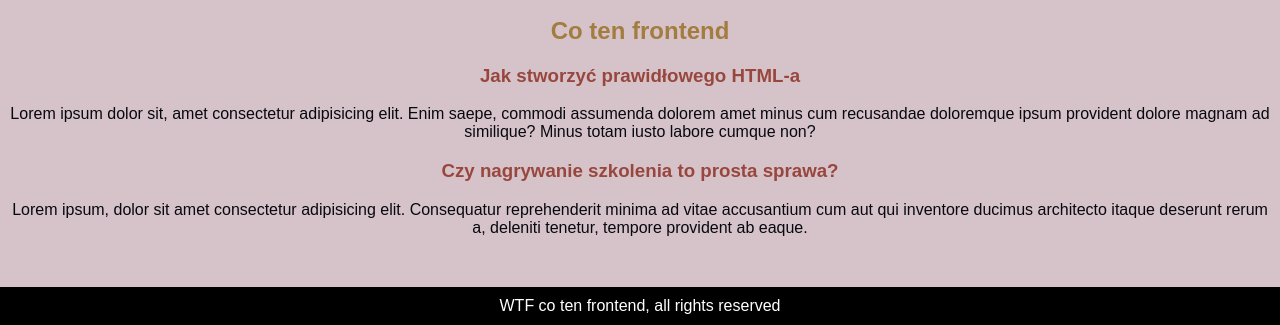
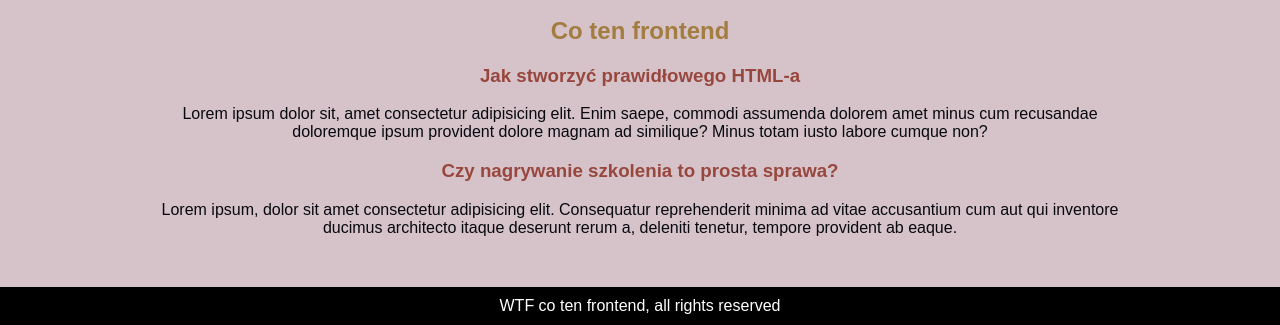
Before and after one commit to jarek-janowski/homepage, a plain HTML site: page index.html in a window 1280 px wide. Shown: the part 555-880 px from the top of the page. Drawn offline with Linux system fonts and the light colour scheme.

Commit message:
centering main

```diff
--- a/style.css
+++ b/style.css
@@ -6,6 +6,11 @@ body {
     margin: 0;
 
     background: #D6C3C9;
+}
+
+main {
+    width: 1000px;
+    margin: 0 auto;
 }
 
 h2 {
@@ -34,6 +39,7 @@ p {
     font-size: 24px;
     margin-top: 20px;
     transition: .3s;
+
 }
 
 .navigation a:hover {
```
